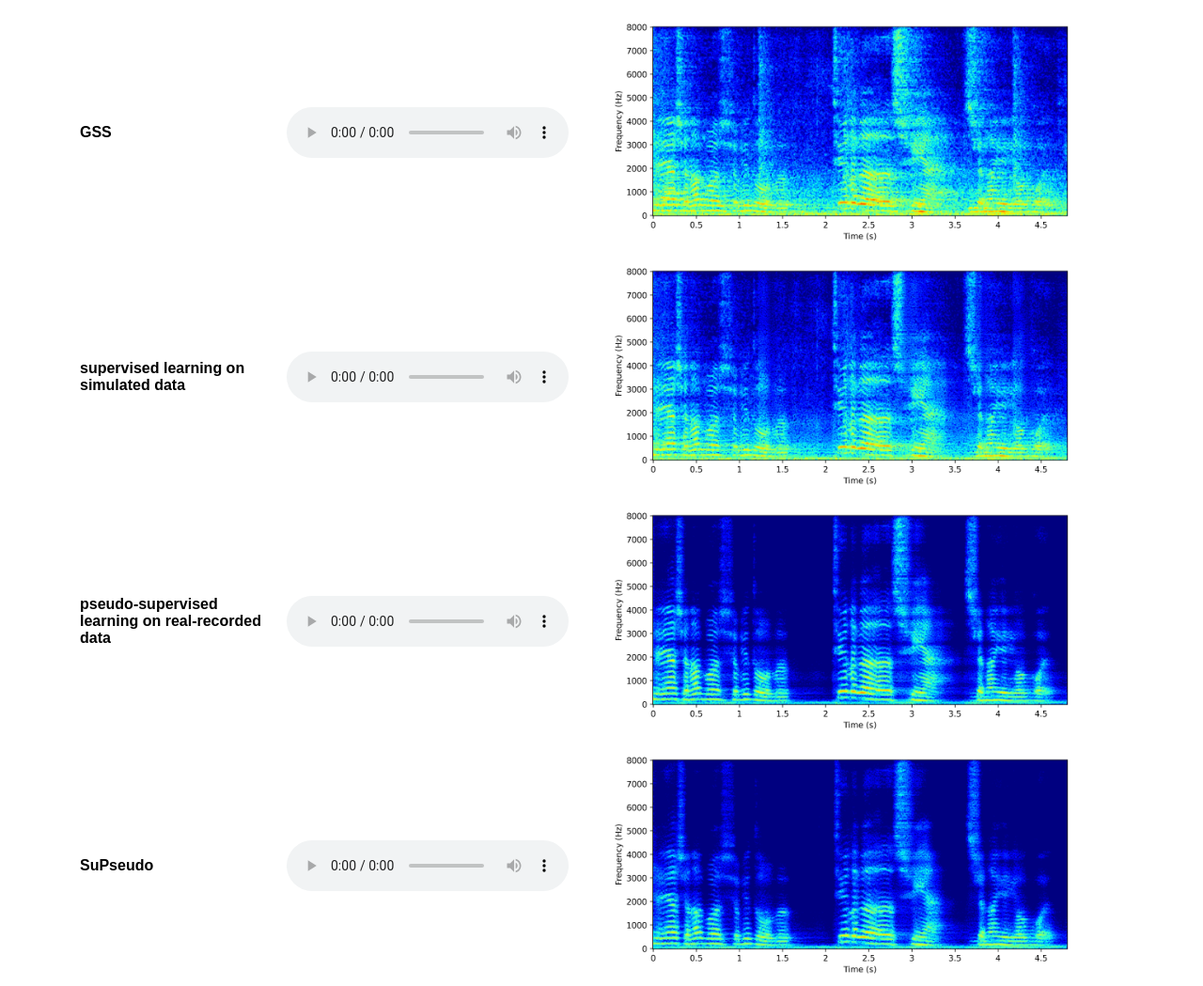
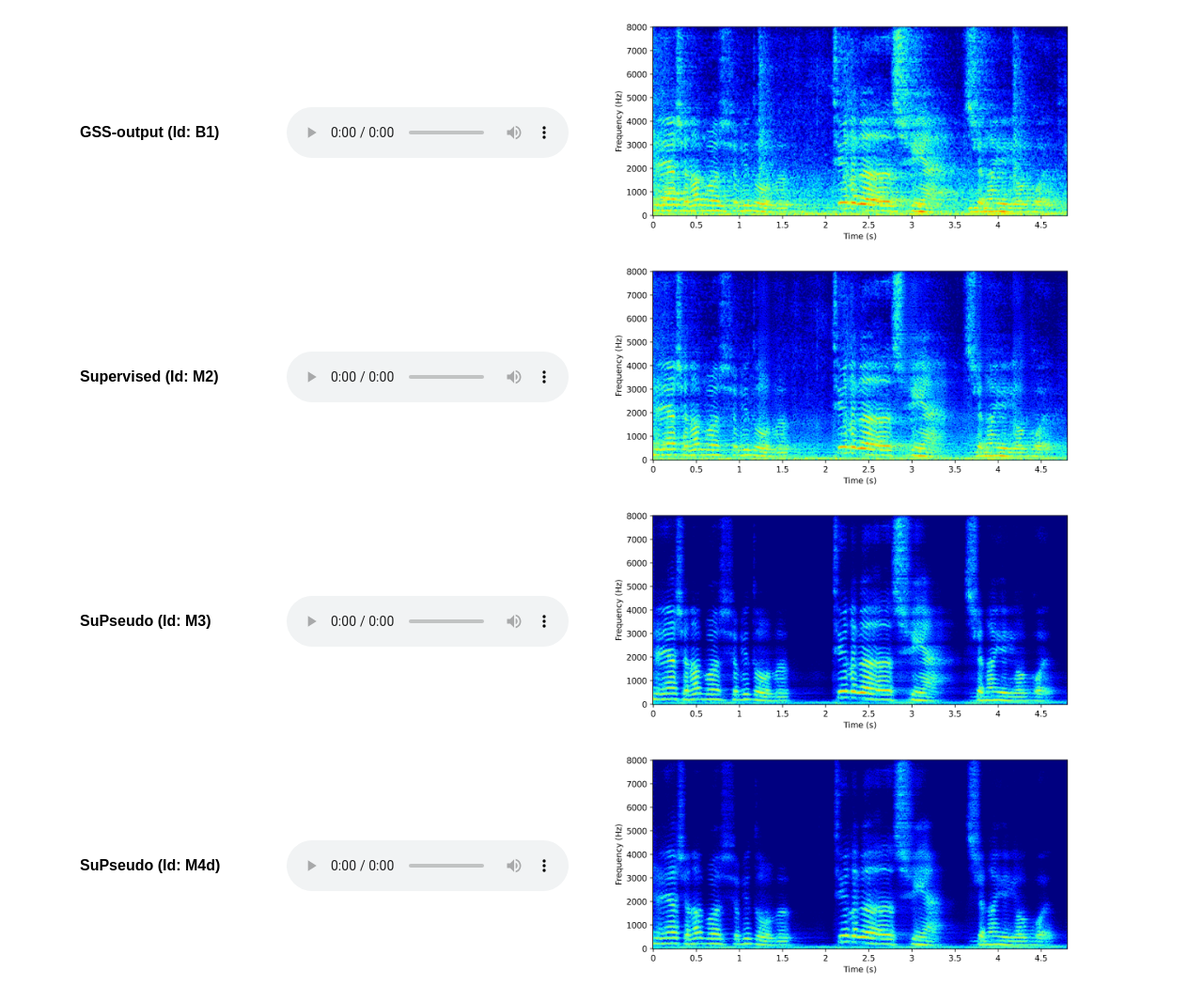
Before and after one commit to EeLLJ/Demo_of_SuPseudo, a plain HTML site: page index.html in a window 1280 px wide. Shown: the part 6443-7492 px from the top of the page at 94% size. Drawn offline with Linux system fonts and the light colour scheme.

Commit message:
Update index.html

```diff
--- a/index.html
+++ b/index.html
@@ -192,7 +192,7 @@
 
         <h3>Utterance ID 1: S121-R04_S120121122_C07_I0_Far-126992_127472</h3>
         <div class="a_sample">
-            <strong>GSS</strong>
+            <strong>GSS-output (Id: B1)</strong>
             <audio controls>
                 <source src="assets\audio\SuPseudo\GSS_S121-R04_S120121122_C07_I0_Far-126992_127472.wav" type="audio/mpeg">
                 Your browser does not support the audio element.
@@ -200,7 +200,7 @@
             <img src="assets/images/SuPseudo/GSS_S121-R04_S120121122_C07_I0_Far-126992_127472.png" alt="Spectrogram for Near">
         </div>
         <div class="a_sample">
-            <strong>supervised learning on simulated data</strong>
+            <strong>Supervised (Id: M2)</strong>
             <audio controls>
                 <source src="assets/audio/SuPseudo/Sup_S121_R04_S120121122_C07_I0_126992-127472.wav" type="audio/mpeg">
                 Your browser does not support the audio element.
@@ -208,7 +208,7 @@
             <img src="assets/images/SuPseudo/Sup_S121_R04_S120121122_C07_I0_126992-127472.png" alt="Spectrogram for Supervised">
         </div>
         <div class="a_sample">
-            <strong>pseudo-supervised learning on real-recorded data</strong>
+            <strong>SuPseudo (Id: M3)</strong>
             <audio controls>
                 <source src="assets/audio/SuPseudo/PseudoSup_S121_R04_S120121122_C07_I0_126992-127472.wav" type="audio/mpeg">
                 Your browser does not support the audio element.
@@ -216,7 +216,7 @@
             <img src="assets/images/SuPseudo/PseudoSup_S121_R04_S120121122_C07_I0_126992-127472.png" alt="Spectrogram for Pseudo-Supervised">
         </div>
         <div class="a_sample">
-            <strong>SuPseudo</strong>
+            <strong>SuPseudo (Id: M4d)</strong>
             <audio controls>
                 <source src="assets/audio/SuPseudo/SuPseudo_S121_R04_S120121122_C07_I0_126992-127472.wav" type="audio/mpeg">
                 Your browser does not support the audio element.
@@ -226,7 +226,7 @@
 
         <h3>Utterance ID 2: S126-R04_S126127_C09_I1_Far-001864_001988</h3>
         <div class="a_sample">
-            <strong>GSS</strong>
+            <strong>GSS-output (Id: B1)</strong>
             <audio controls>
                 <source src="assets\audio\SuPseudo\GSS_S126-R04_S126127_C09_I1_Far-001864_001988.wav" type="audio/mpeg">
                 Your browser does not support the audio element.
@@ -234,7 +234,7 @@
             <img src="assets/images/SuPseudo/GSS_S126-R04_S126127_C09_I1_Far-001864_001988.png" alt="Spectrogram for Near">
         </div>
         <div class="a_sample">
-            <strong>supervised learning on simulated data</strong>
+            <strong>Supervised (Id: M2)</strong>
             <audio controls>
                 <source src="assets/audio/SuPseudo/Sup_S126_R04_S126127_C09_I1_001864-001988.wav" type="audio/mpeg">
                 Your browser does not support the audio element.
@@ -242,7 +242,7 @@
             <img src="assets/images/SuPseudo/Sup_S126_R04_S126127_C09_I1_001864-001988.png" alt="Spectrogram for Supervised">
         </div>
         <div class="a_sample">
-            <strong>pseudo-supervised learning on real-recorded data</strong>
+            <strong>SuPseudo (Id: M3)</strong>
             <audio controls>
                 <source src="assets/audio/SuPseudo/PseudoSup_S126_R04_S126127_C09_I1_001864-001988.wav" type="audio/mpeg">
                 Your browser does not support the audio element.
@@ -250,7 +250,7 @@
             <img src="assets/images/SuPseudo/PseudoSup_S126_R04_S126127_C09_I1_001864-001988.png" alt="Spectrogram for Pseudo-Supervised">
         </div>
         <div class="a_sample">
-            <strong>SuPseudo</strong>
+            <strong>SuPseudo (Id: M4d)</strong>
             <audio controls>
                 <source src="assets/audio/SuPseudo/SuPseudo_S126_R04_S126127_C09_I1_001864-001988.wav" type="audio/mpeg">
                 Your browser does not support the audio element.
@@ -260,7 +260,7 @@
 
         <h3>Utterance ID 3: S126-R04_S126127_C09_I1_Far-069436_069736</h3>
         <div class="a_sample">
-            <strong>GSS</strong>
+            <strong>GSS-output (Id: B1)</strong>
             <audio controls>
                 <source src="assets\audio\SuPseudo\GSS_S126-R04_S126127_C09_I1_Far-069436_069736.wav" type="audio/mpeg">
                 Your browser does not support the audio element.
@@ -268,7 +268,7 @@
             <img src="assets/images/SuPseudo/GSS_S126-R04_S126127_C09_I1_Far-069436_069736.png" alt="Spectrogram for Near">
         </div>
         <div class="a_sample">
-            <strong>supervised learning on simulated data</strong>
+            <strong>Supervised (Id: M2)</strong>
             <audio controls>
                 <source src="assets/audio/SuPseudo/Sup_S126_R04_S126127_C09_I1_069436-069736.wav" type="audio/mpeg">
                 Your browser does not support the audio element.
@@ -276,7 +276,7 @@
             <img src="assets/images/SuPseudo/Sup_S126_R04_S126127_C09_I1_069436-069736.png" alt="Spectrogram for Supervised">
         </div>
         <div class="a_sample">
-            <strong>pseudo-supervised learning on real-recorded data</strong>
+            <strong>SuPseudo (Id: M3)</strong>
             <audio controls>
                 <source src="assets/audio/SuPseudo/PseudoSup_S126_R04_S126127_C09_I1_069436-069736.wav" type="audio/mpeg">
                 Your browser does not support the audio element.
@@ -284,7 +284,7 @@
             <img src="assets/images/SuPseudo/PseudoSup_S126_R04_S126127_C09_I1_069436-069736.png" alt="Spectrogram for Pseudo-Supervised">
         </div>
         <div class="a_sample">
-            <strong>SuPseudo</strong>
+            <strong>SuPseudo (Id: M4d)</strong>
             <audio controls>
                 <source src="assets/audio/SuPseudo/SuPseudo_S126_R04_S126127_C09_I1_069436-069736.wav" type="audio/mpeg">
                 Your browser does not support the audio element.
@@ -294,7 +294,7 @@
 
         <h3>Utterance ID 4: S129-R04_S128129_C12_I2_Far-026540_026836</h3>
         <div class="a_sample">
-            <strong>GSS</strong>
+            <strong>GSS-output (Id: B1)</strong>
             <audio controls>
                 <source src="assets\audio\SuPseudo\GSS_S129-R04_S128129_C12_I2_Far-026540_026836.wav" type="audio/mpeg">
                 Your browser does not support the audio element.
@@ -302,7 +302,7 @@
             <img src="assets/images/SuPseudo/GSS_S129-R04_S128129_C12_I2_Far-026540_026836.png" alt="Spectrogram for Near">
         </div>
         <div class="a_sample">
-            <strong>supervised learning on simulated data</strong>
+            <strong>Supervised (Id: M2)</strong>
             <audio controls>
                 <source src="assets/audio/SuPseudo/Sup_S129_R04_S128129_C12_I2_026540-026836.wav" type="audio/mpeg">
                 Your browser does not support the audio element.
@@ -310,7 +310,7 @@
             <img src="assets/images/SuPseudo/Sup_S129_R04_S128129_C12_I2_026540-026836.png" alt="Spectrogram for Supervised">
         </div>
         <div class="a_sample">
-            <strong>pseudo-supervised learning on real-recorded data</strong>
+            <strong>SuPseudo (Id: M3)</strong>
             <audio controls>
                 <source src="assets/audio/SuPseudo/PseudoSup_S129_R04_S128129_C12_I2_026540-026836.wav" type="audio/mpeg">
                 Your browser does not support the audio element.
@@ -318,7 +318,7 @@
             <img src="assets/images/SuPseudo/PseudoSup_S129_R04_S128129_C12_I2_026540-026836.png" alt="Spectrogram for Pseudo-Supervised">
         </div>
         <div class="a_sample">
-            <strong>SuPseudo</strong>
+            <strong>SuPseudo (Id: M4d)</strong>
             <audio controls>
                 <source src="assets/audio/SuPseudo/SuPseudo_S129_R04_S128129_C12_I2_026540-026836.wav" type="audio/mpeg">
                 Your browser does not support the audio element.
@@ -328,7 +328,7 @@
 
         <h3>Utterance ID 5: S131-R04_S130131_C02_I2_Far-010336_010920</h3>
         <div class="a_sample">
-            <strong>GSS</strong>
+            <strong>GSS-output (Id: B1)</strong>
             <audio controls>
                 <source src="assets\audio\SuPseudo\GSS_S131-R04_S130131_C02_I2_Far-010336_010920.wav" type="audio/mpeg">
                 Your browser does not support the audio element.
@@ -336,7 +336,7 @@
             <img src="assets/images/SuPseudo/GSS_S131-R04_S130131_C02_I2_Far-010336_010920.png" alt="Spectrogram for Near">
         </div>
         <div class="a_sample">
-            <strong>supervised learning on simulated data</strong>
+            <strong>Supervised (Id: M2)</strong>
             <audio controls>
                 <source src="assets/audio/SuPseudo/Sup_S131_R04_S130131_C02_I2_010336-010920.wav" type="audio/mpeg">
                 Your browser does not support the audio element.
@@ -344,7 +344,7 @@
             <img src="assets/images/SuPseudo/Sup_S131_R04_S130131_C02_I2_010336-010920.png" alt="Spectrogram for Supervised">
         </div>
         <div class="a_sample">
-            <strong>pseudo-supervised learning on real-recorded data</strong>
+            <strong>SuPseudo (Id: M3)</strong>
             <audio controls>
                 <source src="assets/audio/SuPseudo/PseudoSup_S131_R04_S130131_C02_I2_010336-010920.wav" type="audio/mpeg">
                 Your browser does not support the audio element.
@@ -352,7 +352,7 @@
             <img src="assets/images/SuPseudo/PseudoSup_S131_R04_S130131_C02_I2_010336-010920.png" alt="Spectrogram for Pseudo-Supervised">
         </div>
         <div class="a_sample">
-            <strong>SuPseudo</strong>
+            <strong>SuPseudo (Id: M4d)</strong>
             <audio controls>
                 <source src="assets/audio/SuPseudo/SuPseudo_S131_R04_S130131_C02_I2_010336-010920.wav" type="audio/mpeg">
                 Your browser does not support the audio element.
@@ -362,7 +362,7 @@
 
         <h3>Utterance ID 6: S349-R59_S346347348349_C06_I1_Far-025836_026288</h3>
         <div class="a_sample">
-            <strong>GSS</strong>
+            <strong>GSS-output (Id: B1)</strong>
             <audio controls>
                 <source src="assets\audio\SuPseudo\GSS_S349-R59_S346347348349_C06_I1_Far-025836_026288.wav" type="audio/mpeg">
                 Your browser does not support the audio element.
@@ -370,7 +370,7 @@
             <img src="assets/images/SuPseudo/GSS_S349-R59_S346347348349_C06_I1_Far-025836_026288.png" alt="Spectrogram for Near">
         </div>
         <div class="a_sample">
-            <strong>supervised learning on simulated data</strong>
+            <strong>Supervised (Id: M2)</strong>
             <audio controls>
                 <source src="assets/audio/SuPseudo/Sup_S349_R59_S346347348349_C06_I1_025836-026288.wav" type="audio/mpeg">
                 Your browser does not support the audio element.
@@ -378,7 +378,7 @@
             <img src="assets/images/SuPseudo/Sup_S349_R59_S346347348349_C06_I1_025836-026288.png" alt="Spectrogram for Supervised">
         </div>
         <div class="a_sample">
-            <strong>pseudo-supervised learning on real-recorded data</strong>
+            <strong>SuPseudo (Id: M3)</strong>
             <audio controls>
                 <source src="assets/audio/SuPseudo/PseudoSup_S349_R59_S346347348349_C06_I1_025836-026288.wav" type="audio/mpeg">
                 Your browser does not support the audio element.
@@ -386,7 +386,7 @@
             <img src="assets/images/SuPseudo/PseudoSup_S349_R59_S346347348349_C06_I1_025836-026288.png" alt="Spectrogram for Pseudo-Supervised">
         </div>
         <div class="a_sample">
-            <strong>SuPseudo</strong>
+            <strong>SuPseudo (Id: M4d)</strong>
             <audio controls>
                 <source src="assets/audio/SuPseudo/SuPseudo_S349_R59_S346347348349_C06_I1_025836-026288.wav" type="audio/mpeg">
                 Your browser does not support the audio element.
```
